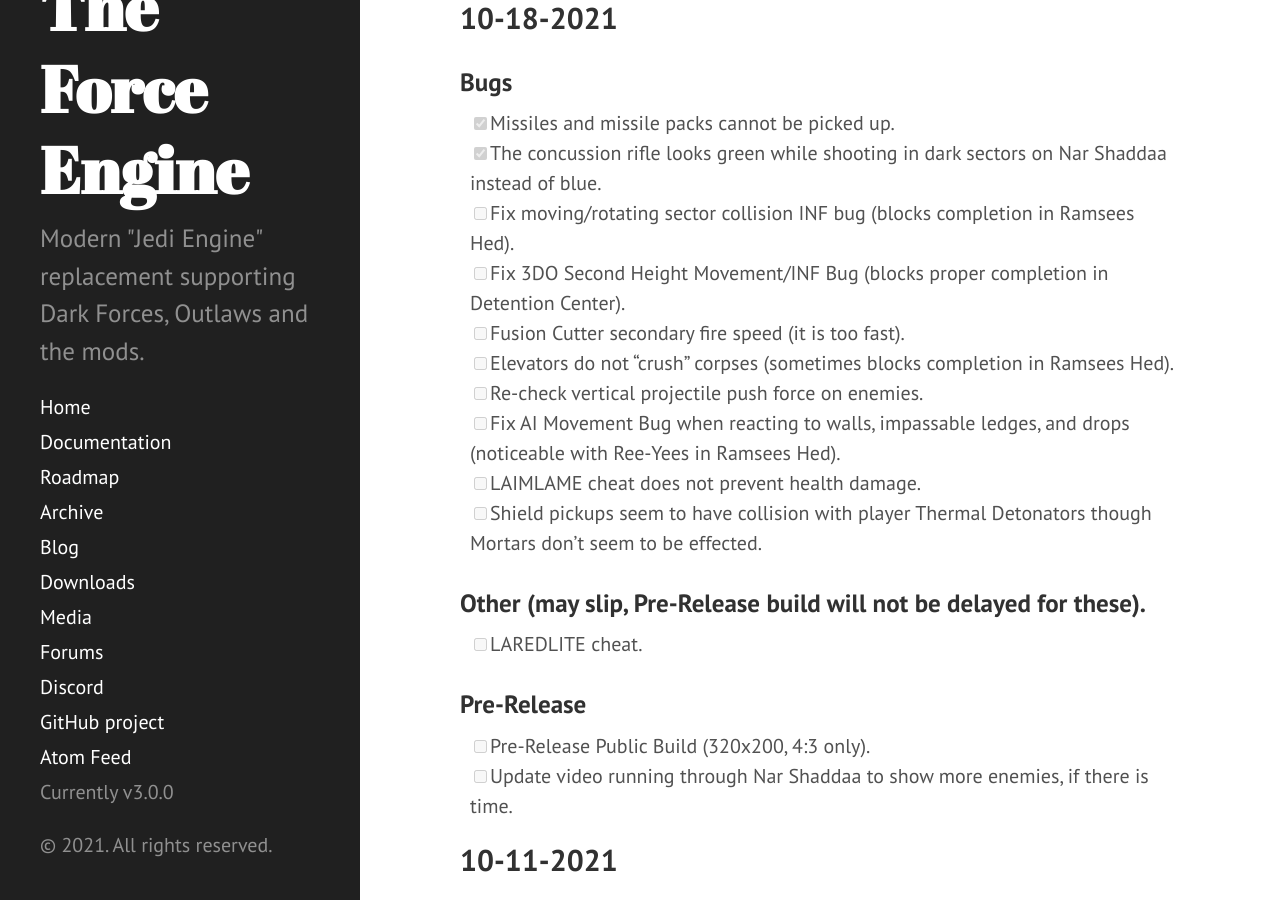
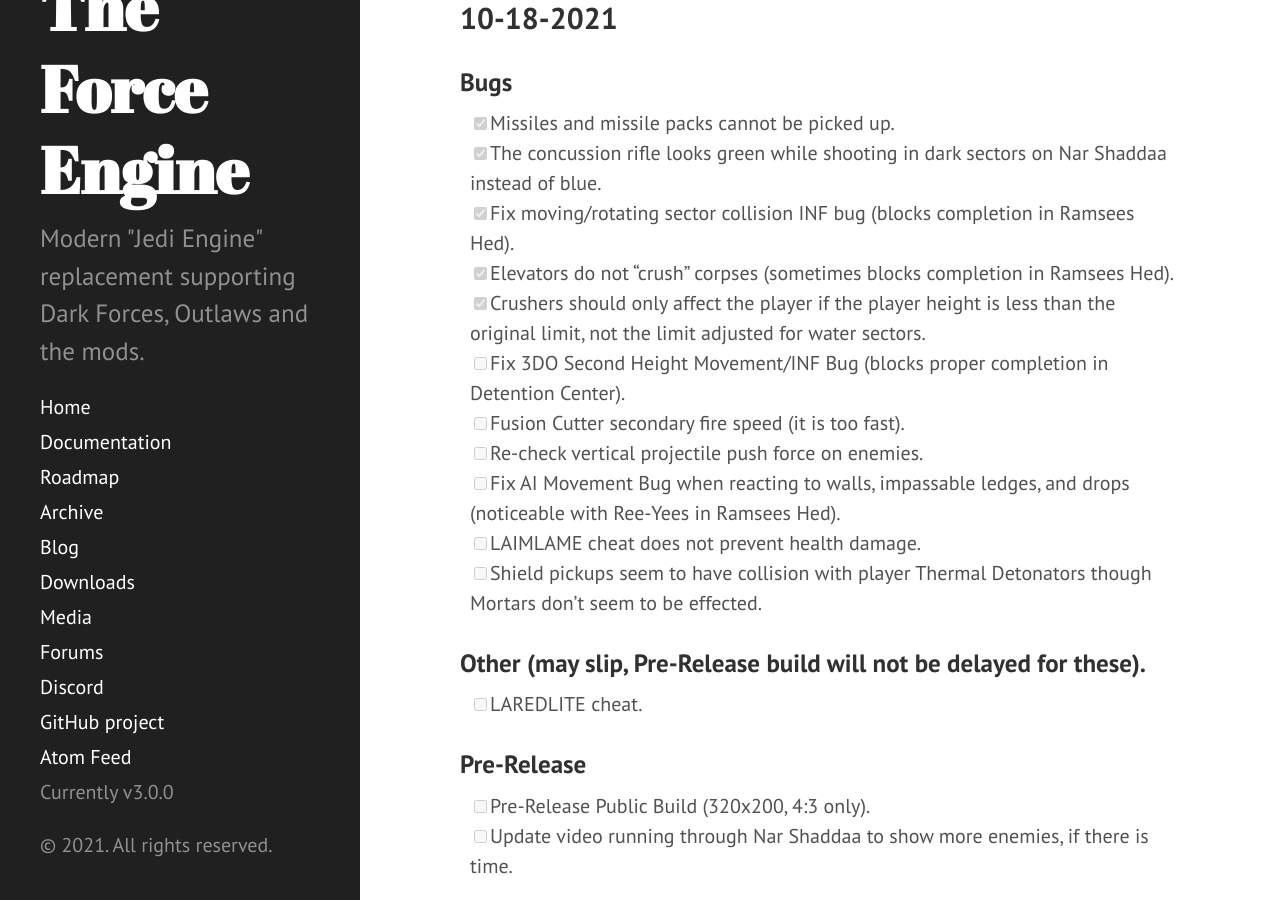
Before and after one commit to TheForceEngine/TheForceEngine.github.io, a Jekyll site: the page built from ProgressTracker.md, in a window 1280 px wide and 900 px high, scrolled down 725 px. Built offline with Jekyll 4.4.1, drawn with Linux system fonts in a browser that asks for light colours.

Commit message:
Update ProgressTracker.md

```diff
--- a/ProgressTracker.md
+++ b/ProgressTracker.md
@@ -18,10 +18,11 @@
 ### Bugs
 - [x] Missiles and missile packs cannot be picked up.
 - [x] The concussion rifle looks green while shooting in dark sectors on Nar Shaddaa instead of blue.
-- [ ] Fix moving/rotating sector collision INF bug (blocks completion in Ramsees Hed).
+- [x] Fix moving/rotating sector collision INF bug (blocks completion in Ramsees Hed).
+- [x] Elevators do not "crush" corpses (sometimes blocks completion in Ramsees Hed).
+- [x] Crushers should only affect the player if the player height is less than the original limit, not the limit adjusted for water sectors.
 - [ ] Fix 3DO Second Height Movement/INF Bug (blocks proper completion in Detention Center).
 - [ ] Fusion Cutter secondary fire speed (it is too fast).
-- [ ] Elevators do not "crush" corpses (sometimes blocks completion in Ramsees Hed).
 - [ ] Re-check vertical projectile push force on enemies.
 - [ ] Fix AI Movement Bug when reacting to walls, impassable ledges, and drops (noticeable with Ree-Yees in Ramsees Hed).
 - [ ] LAIMLAME cheat does not prevent health damage.
```
